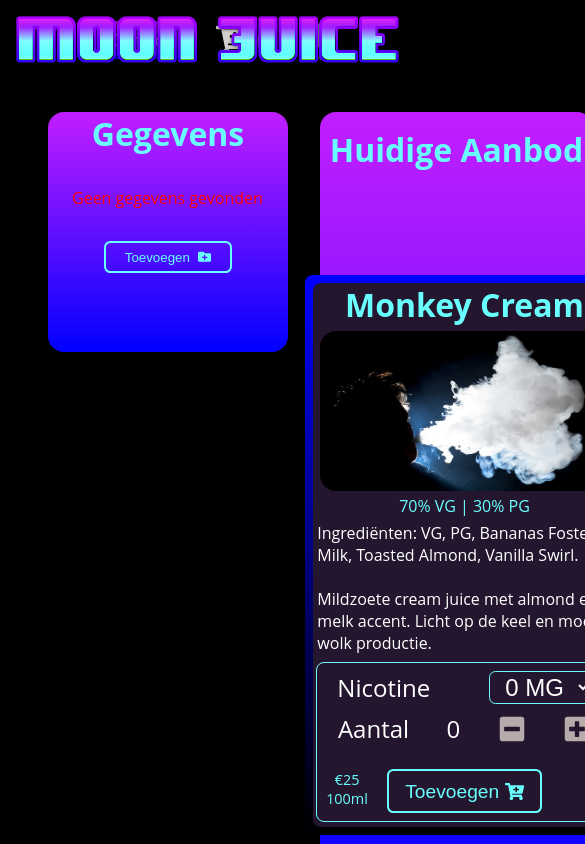
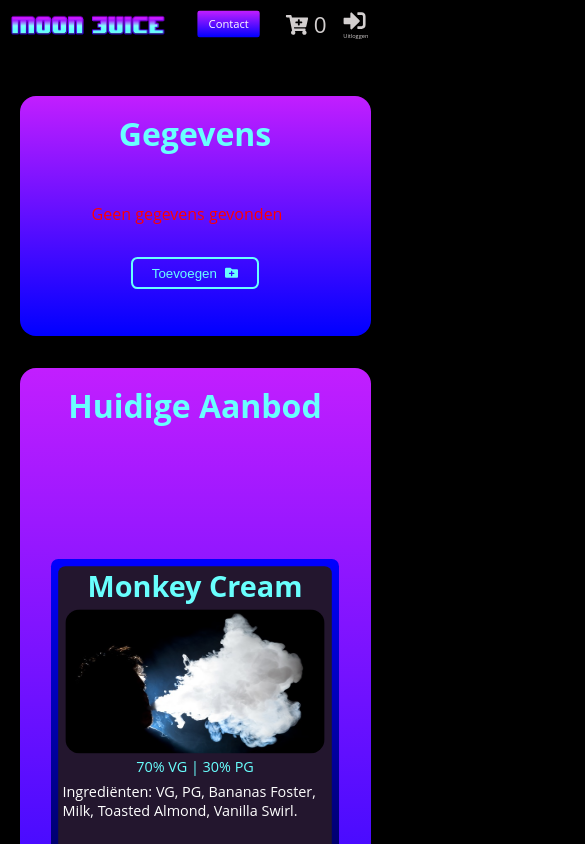
Before and after one commit to 0xRomRom/Juice-Store, a React (Create React App) app in the folder juice-store/: page /dashboard in a window 390 px wide. Shown: the top 844 px of the page, 585 px wide, since content can reach past the window. Built offline with nearby package versions, Linux system fonts and the light colour scheme; no server answers.

Commit message:
Added media queries

```diff
--- a/juice-store/src/components/dashboard/Dashboard.module.css
+++ b/juice-store/src/components/dashboard/Dashboard.module.css
@@ -4,3 +4,9 @@
   height: 100vh;
   /* background: linear-gradient(180deg, rgb(194, 30, 255), blue); */
 }
+
+@media only screen and (max-width: 1180px) {
+  .dashboard {
+    min-height: 73rem !important;
+  }
+}
--- a/juice-store/src/components/dashboard/dashboardComponents/ContactModal.module.css
+++ b/juice-store/src/components/dashboard/dashboardComponents/ContactModal.module.css
@@ -22,7 +22,7 @@
   height: 40rem;
   background-color: black;
   top: 10rem;
-  left: 33%;
+  left: 32vw;
   position: fixed;
   border-radius: 1.5rem;
   z-index: 10;
@@ -124,3 +124,31 @@
   font-family: "Open Sans";
   user-select: none;
 }
+
+@media only screen and (max-width: 1500px) {
+  .modal {
+    left: 25vw;
+  }
+}
+
+@media only screen and (max-width: 1200px) {
+  .modal {
+    left: 22vw;
+  }
+}
+
+@media only screen and (max-width: 1200px) {
+  .modal {
+    width: 100vw;
+    height: 100vh;
+    left: 0;
+    top: 5;
+  }
+  .backdrop {
+    background-color: black;
+  }
+
+  .closePosition {
+    left: 90%;
+  }
+}
--- a/juice-store/src/components/dashboard/dashboardComponents/CurrentStock.module.css
+++ b/juice-store/src/components/dashboard/dashboardComponents/CurrentStock.module.css
@@ -209,3 +209,61 @@
   text-align: center;
   left: 0.5rem;
 }
+
+@media only screen and (max-width: 1180px) {
+  .modal {
+    position: relative;
+    width: 70vw;
+    height: 50rem;
+    left: 15%;
+    top: 3rem;
+    background: linear-gradient(180deg, rgb(194, 30, 255), blue);
+    border-radius: 1rem;
+  }
+}
+
+@media only screen and (max-width: 1180px) {
+  .modal {
+    top: 6rem;
+  }
+}
+
+@media only screen and (max-width: 700px) {
+  .modal {
+    top: 6rem;
+    height: 48rem;
+    margin-bottom: 3rem;
+  }
+}
+
+@media only screen and (max-width: 590px) {
+  .modal {
+    position: relative;
+    width: 90vw;
+    left: 5%;
+  }
+}
+
+@media only screen and (max-width: 400px) {
+  .item {
+    transform: scale(0.9);
+  }
+}
+
+@media only screen and (max-width: 340px) {
+  .item {
+    transform: scale(0.7);
+    left: 0rem;
+    height: 36rem;
+  }
+  .itemInner {
+    position: relative;
+    left: 0.5rem;
+    top: 0.5rem;
+    width: 18rem;
+    height: 35rem;
+    border-radius: 0.5rem;
+    /* background: linear-gradient(180deg, blue, black); */
+    background-color: rgb(35, 22, 46);
+  }
+}
--- a/juice-store/src/components/dashboard/dashboardComponents/GegevensModal.module.css
+++ b/juice-store/src/components/dashboard/dashboardComponents/GegevensModal.module.css
@@ -53,7 +53,7 @@
 .infoBox {
   position: relative;
   width: 28.5rem;
-  left: 2rem;
+  left: 1rem;
   height: 23rem;
   display: flex;
   flex-direction: column;
--- a/juice-store/src/components/dashboard/dashboardComponents/Nav.module.css
+++ b/juice-store/src/components/dashboard/dashboardComponents/Nav.module.css
@@ -67,3 +67,90 @@
 .contact:hover {
   border-radius: 1rem;
 }
+
+@media only screen and (max-width: 720px) {
+  .nav {
+    position: fixed;
+    top: 0rem;
+    z-index: 20;
+    background-color: black;
+    height: 4rem;
+  }
+  .moonjuice {
+    width: 15rem;
+    top: 1rem;
+  }
+  .contact {
+    transform: scale(0.9);
+  }
+  .cart {
+    transform: scale(0.9);
+  }
+  .logout {
+    transform: scale(0.9);
+  }
+}
+
+@media only screen and (max-width: 550px) {
+  .nav {
+    gap: 0.6rem;
+    padding-right: 1rem;
+  }
+  .moonjuice {
+    width: 15rem;
+    top: 1rem;
+  }
+  .contact {
+    transform: scale(0.9);
+  }
+  .cart {
+    transform: scale(0.9);
+  }
+  .logout {
+    transform: scale(0.9);
+  }
+}
+
+@media only screen and (max-width: 550px) {
+  .nav {
+    gap: 0.2rem;
+    padding-right: 1rem;
+    height: 3rem;
+  }
+  .moonjuice {
+    width: 10rem;
+    top: 0.8rem;
+  }
+  .contact {
+    transform: scale(0.7);
+  }
+  .cart {
+    transform: scale(0.7);
+  }
+  .logout {
+    transform: scale(0.7);
+  }
+}
+
+@media only screen and (max-width: 370px) {
+  .nav {
+    gap: 0rem;
+    padding-right: 1rem;
+    height: 3rem;
+  }
+  .moonjuice {
+    width: 8rem;
+    top: 0.8rem;
+  }
+  .contact {
+    transform: scale(0.5);
+    position: relative;
+    left: 1rem !important;
+  }
+  .cart {
+    transform: scale(0.5);
+  }
+  .logout {
+    transform: scale(0.5);
+  }
+}
--- a/juice-store/src/components/dashboard/dashboardComponents/UserInfo.js
+++ b/juice-store/src/components/dashboard/dashboardComponents/UserInfo.js
@@ -38,6 +38,7 @@
   return (
     <div className={cl.modal}>
       <h1 className={cl.hero}>Gegevens</h1>
+      <div className={cl.btnBox}>
         {!gegevens ? (
           <>
             <span className={cl.geen}>Geen gegevens gevonden</span>
@@ -50,6 +51,7 @@
             Beheren <FaFolderPlus />
           </button>
         )}
+      </div>
       {gegevensModal ? (
         <GegevensModal
           closed={setGegevensModal}
--- a/juice-store/src/components/dashboard/dashboardComponents/UserInfo.module.css
+++ b/juice-store/src/components/dashboard/dashboardComponents/UserInfo.module.css
@@ -43,4 +43,58 @@
   position: relative;
   top: 2rem;
   left: 1.5rem;
+  text-align: center;
 }
+
+@media only screen and (max-width: 1180px) {
+  .modal {
+    position: relative;
+    width: 70vw;
+    height: 15rem;
+    left: 15%;
+    top: 2rem;
+    background: linear-gradient(180deg, rgb(194, 30, 255), blue);
+    border-radius: 1rem;
+    margin-bottom: 2rem;
+  }
+
+  .btnBox {
+    display: flex;
+    justify-content: center;
+    align-items: center;
+    position: relative;
+    top: 5rem;
+    display: flex;
+    justify-content: center;
+    align-items: center;
+    flex-direction: column;
+  }
+  .addInfo {
+    position: relative;
+    left: 0;
+    top: 0;
+  }
+  .geen {
+    position: relative;
+    top: -2rem;
+    left: -0.5rem;
+  }
+  .hero {
+    padding-top: 1rem;
+  }
+}
+
+@media only screen and (max-width: 1180px) {
+  .modal {
+    top: 6rem;
+  }
+}
+
+@media only screen and (max-width: 590px) {
+  .modal {
+    position: relative;
+    width: 90vw;
+    height: 15rem;
+    left: 5%;
+  }
+}
--- a/juice-store/src/components/login/Login.module.css
+++ b/juice-store/src/components/login/Login.module.css
@@ -76,3 +76,10 @@
   width: 25rem;
   border-radius: 3rem;
 }
+
+@media only screen and (max-width: 450px) {
+  .moonjuice {
+    width: 20rem;
+    left: 5%;
+  }
+}
```
Lines whose indentation alone changed are shown as unchanged.
